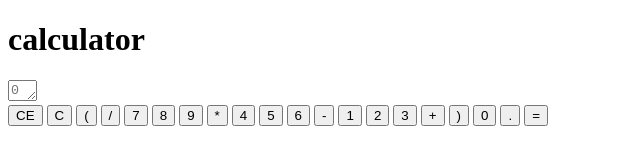
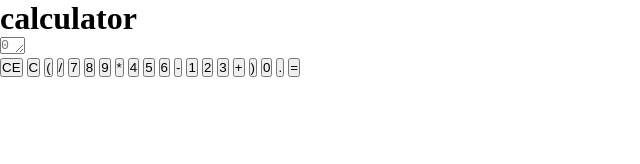
Before and after one commit to MarcosAntonio15243/calculadora-aritmetica, a plain HTML site: page app/index.html in a window 1280 px wide. Shown: the whole page, without its empty margins (0-640 px from the left). Drawn offline with Linux system fonts and the light colour scheme.

Commit message:
style: add CSS file with first style and color variables

```diff
--- a/app/index.html
+++ b/app/index.html
@@ -5,6 +5,7 @@
   <meta name="viewport" content="width=device-width, initial-scale=1.0">
   <title>Calculadora Aritmética</title>
   <meta name="description" content="A simple arithmetic calculator">
+  <link rel="stylesheet" href="./styles/style.css">
 </head>
 <body>
 
--- /dev/null
+++ b/app/styles/style.css
@@ -0,0 +1,15 @@
+* {
+  margin: 0;
+  padding: 0;
+  box-sizing: border-box;
+}
+
+:root {
+  --color-light-gray: #EBEBEB;
+  --color-gray-medium: #6B6B6B;
+  --color-dark-gray: #2D2A37;
+  --color-purple: #7F45E2;
+  --color-purple-light: #975DFA;
+  --color-purple-medium: #807ECE;
+  --color-purple-dark: #462878;
+}
```
